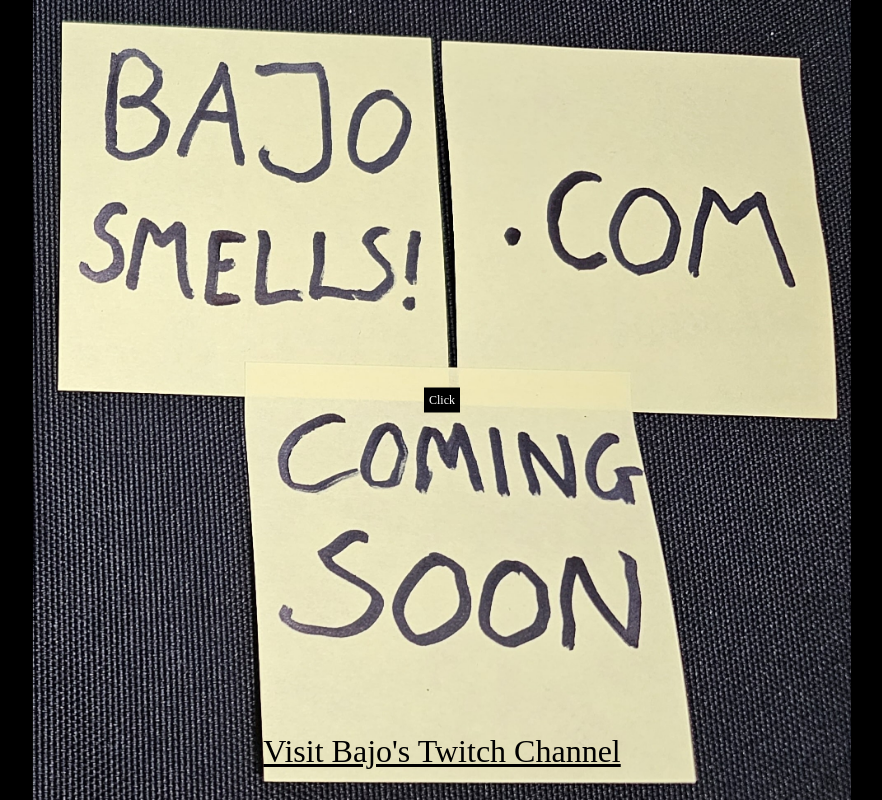
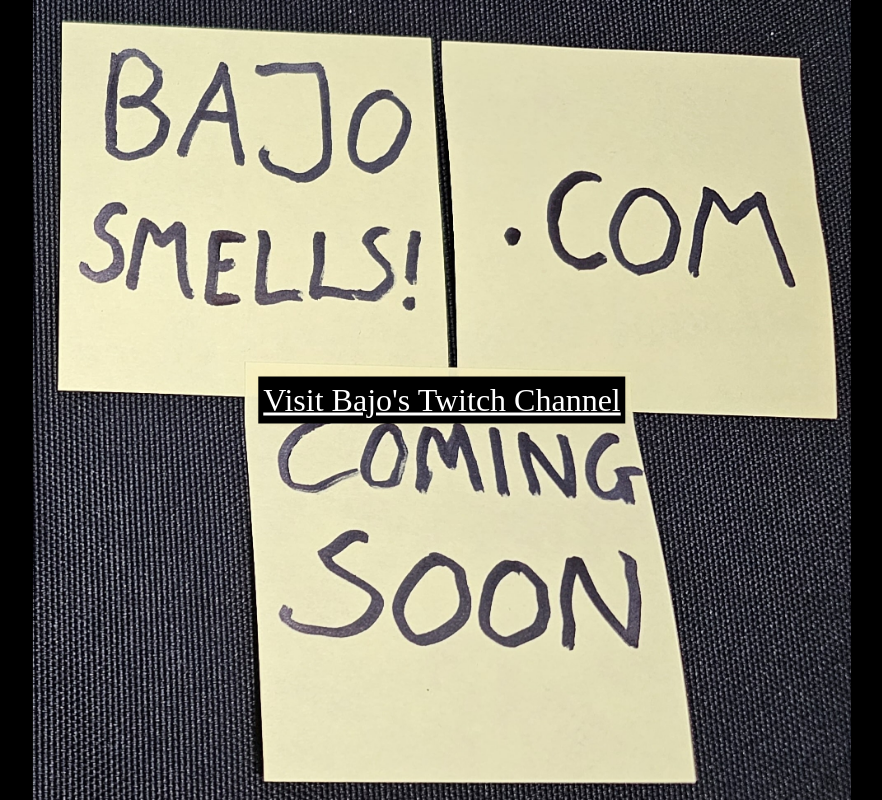
Before and after one commit to jd3shaw/bajosmells.com, a Vue app: page / in a window 1280 px wide. Shown: the whole page, without its empty margins (198-1080 px from the left). Built offline with nearby package versions, Linux system fonts and the light colour scheme.

Commit message:
more style

```diff
--- a/src/App.vue
+++ b/src/App.vue
@@ -10,7 +10,7 @@
       <source src="bajosmells.mp4" type="video/mp4" />
     </video>
     <div class="twitch-link">
-      <a href="https://www.twitch.tv/bajo" target="_blank">Visit Bajo's Twitch Channel</a>
+      <a class="click-text larger-text" href="https://www.twitch.tv/bajo" target="_blank">Visit Bajo's Twitch Channel</a>
     </div>
   </div>
 </template>
@@ -75,9 +75,12 @@
   background: black;
   color: white;
   padding: 5px 5px;
-  cursor: pointer;
   font-size: 12px;
   z-index: 2; /* Set a high z-index to ensure it appears on top of everything else */
+  pointer-events: none;
+}
+.larger-text {
+  font-size: 32px; /* Larger font size */
 }
 
 video {
@@ -96,12 +99,4 @@
   width: 100%;
   text-align: center;
 }
-
-.twitch-link a {
-  color: black;
-  text-decoration: underline;
-  cursor: pointer;
-  font-size: 32px;
-  z-index: 1;
-}
 </style>
```
